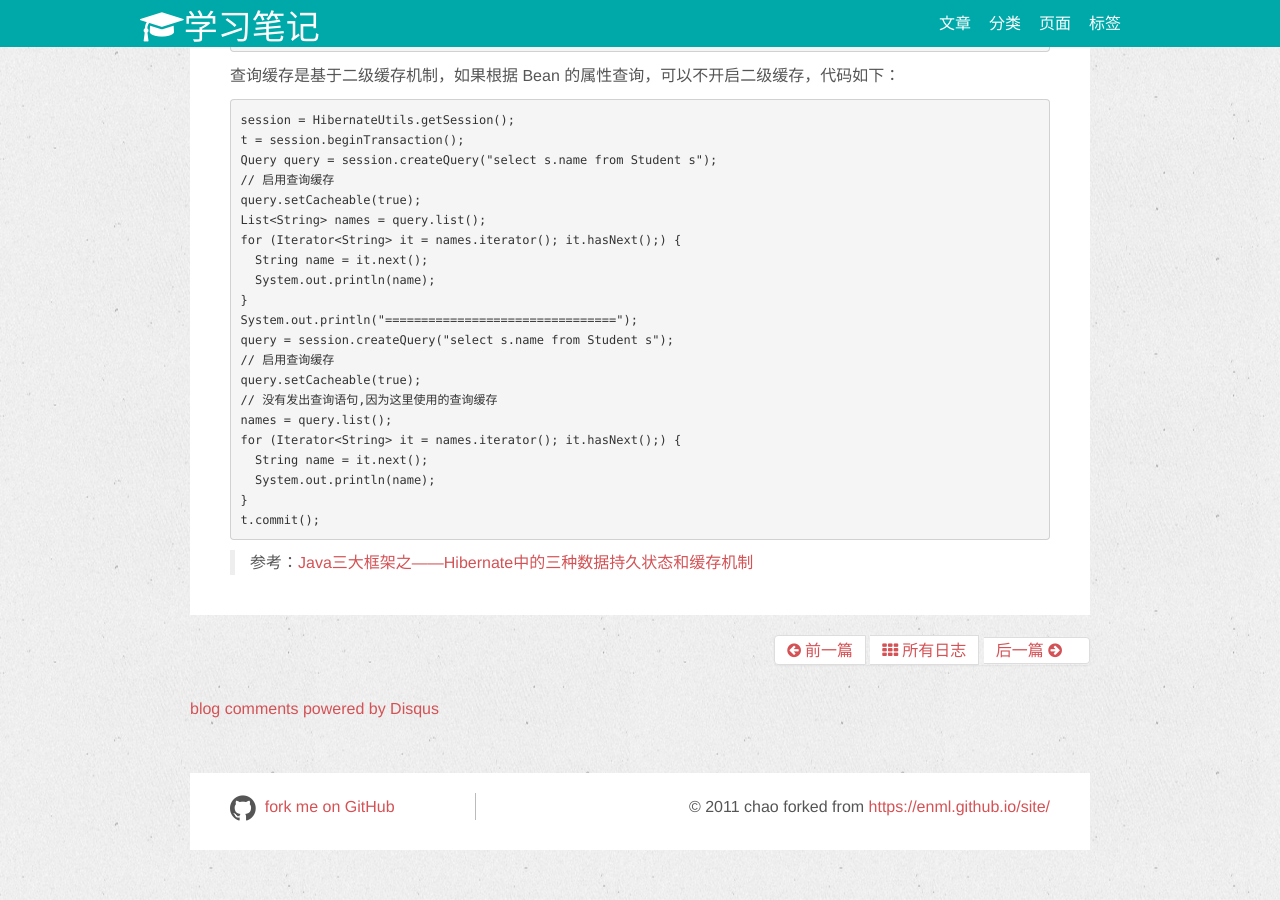
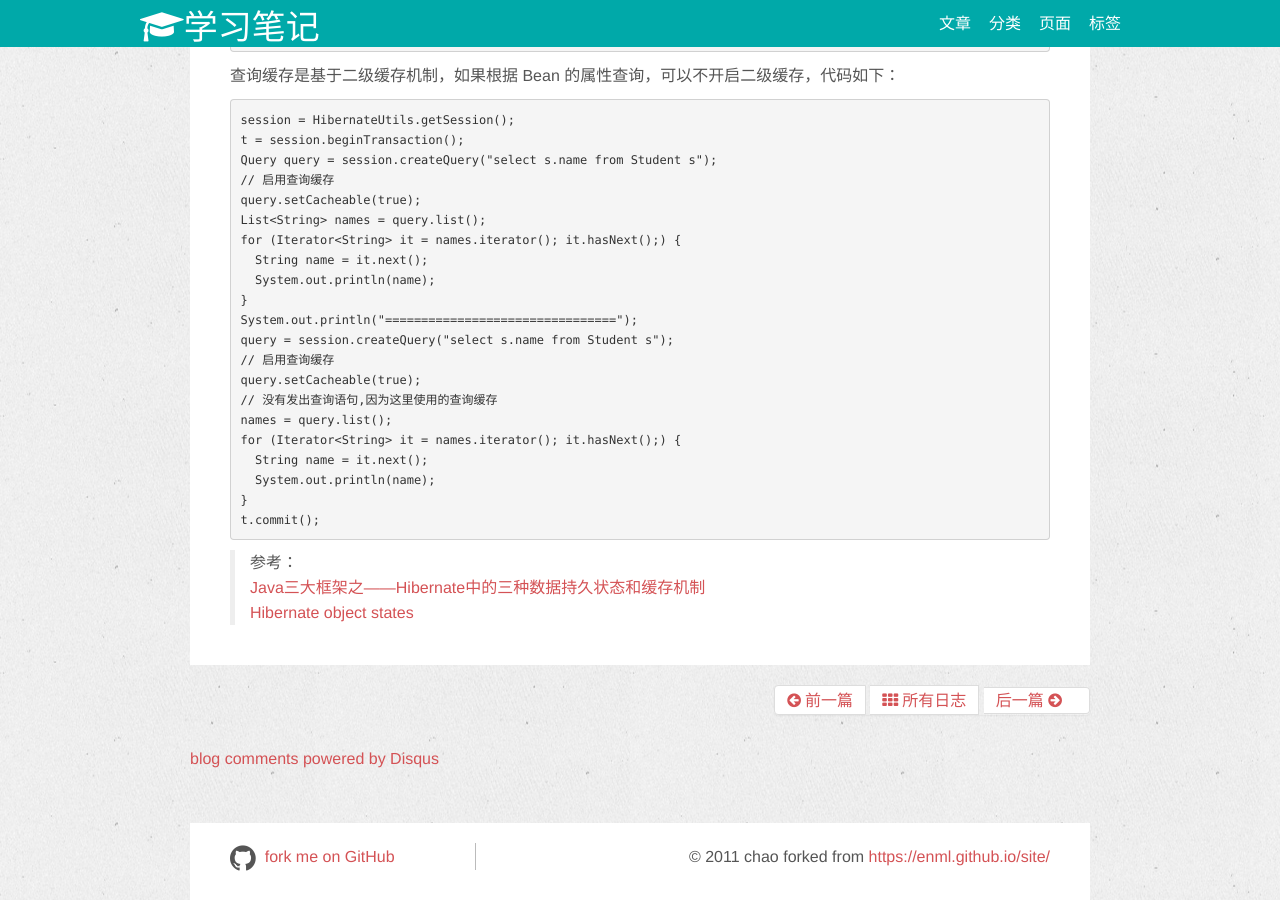
Before and after one commit to wanlp10/wuchao.github.io, a Jekyll site: the page built from _posts/hibernate/2018-05-16-Hibernate-Cache.md, in a window 1280 px wide and 900 px high, scrolled down 4803 px. Built offline with Jekyll 4.4.1, drawn with Linux system fonts in a browser that asks for light colours; nearby versions of some CDN libraries; comment, search, counter and statistics services are not loaded.

Commit message:
initial commit.

````diff
--- a/_posts/hibernate/2018-05-16-Hibernate-Cache.md
+++ b/_posts/hibernate/2018-05-16-Hibernate-Cache.md
@@ -247,4 +247,8 @@ for (Iterator<String> it = names.iterator(); it.hasNext();) {
 t.commit();
 ```
 
-> 参考：[Java三大框架之——Hibernate中的三种数据持久状态和缓存机制](https://www.cnblogs.com/hcl22/p/6100191.html)
+> 参考：
+>
+> [Java三大框架之——Hibernate中的三种数据持久状态和缓存机制](https://www.cnblogs.com/hcl22/p/6100191.html)
+>
+> [Hibernate object states](https://docs.jboss.org/hibernate/orm/3.3/reference/en/html/objectstate.html)
````
